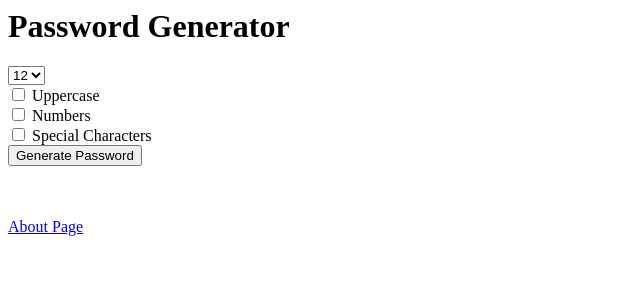
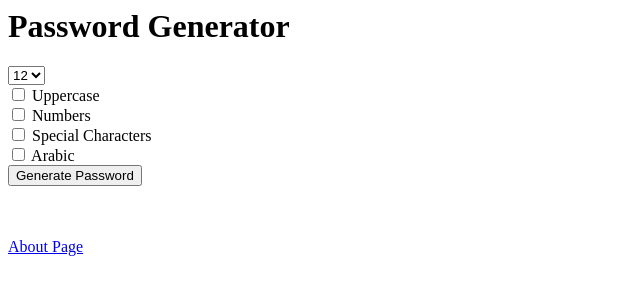
Before and after one commit to mahfuz007rashid/django_password_generator_project, a Django app: template generator/templates/generator/home.html in a window 1280 px wide. Shown: the top 300 px of the page, without its empty margins (0-640 px from the left). Run offline with Django 3.2, Linux system fonts and the light colour scheme; the template is opened without the code that fills it, so the values that code supplies are empty.

Commit message:
Added Arabic

```diff
--- a/generator/templates/generator/home.html
+++ b/generator/templates/generator/home.html
@@ -19,6 +19,9 @@
 <br>
 <input type="checkbox" name="special"> Special Characters
 <br>
+<input type="checkbox" name="arabic"> Arabic
+<br>
+
     <input type="submit" value="Generate Password">
 </form>
 
--- a/generator/views.py
+++ b/generator/views.py
@@ -19,6 +19,9 @@ def password(request):
         characters.extend(list('!@#$%^&*{}'))
     if request.GET.get('numbers'):
         characters.extend(list('0123456789'))
+    if request.GET.get('arabic'):
+        characters.extend(list('دجحخهعغفققثص'))
+
 
     length = int(request.GET.get('length',12))
 
```
